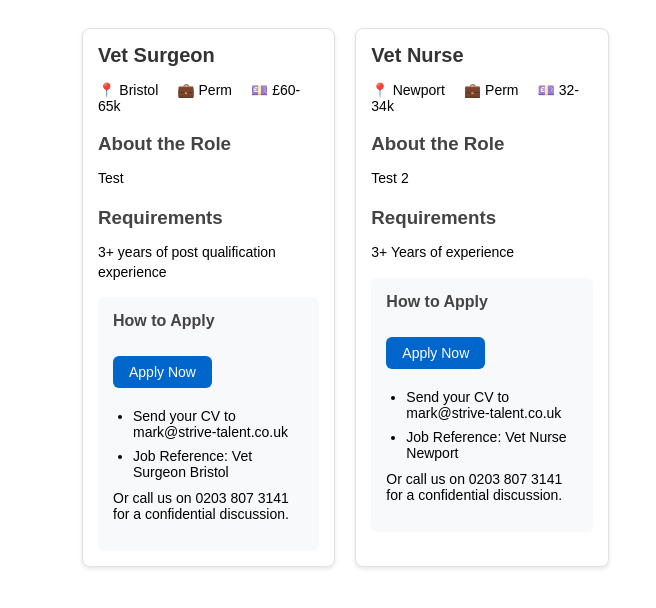
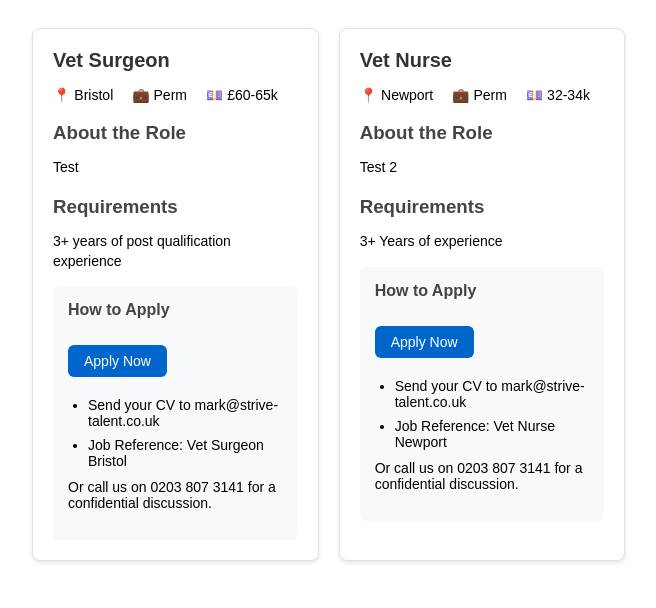
Before and after one commit to Sturmstrive/Jobs-feed, a plain HTML site: page index.html in a window 1280 px wide. Shown: the whole page, without its empty margins (158-814 px from the left). Drawn offline with Linux system fonts and the light colour scheme.

Commit message:
Update job feed

```diff
--- a/index.html
+++ b/index.html
@@ -1,8 +1,8 @@
 
-<div style="max-width: 800px; margin: 0 auto; padding: 20px; font-family: Arial, sans-serif;">
+<div style="max-width: 900px; margin: 0 auto; padding: 20px; font-family: Arial, sans-serif;">
   <div style="display: grid; grid-template-columns: repeat(3, 1fr); gap: 20px;">
 
-    <div style="background: #ffffff; border: 1px solid #e1e1e1; border-radius: 8px; padding: 15px; margin-bottom: 20px; box-shadow: 0 2px 4px rgba(0,0,0,0.1);">
+    <div style="background: #ffffff; border: 1px solid #e1e1e1; border-radius: 8px; padding: 20px; margin-bottom: 20px; box-shadow: 0 2px 4px rgba(0,0,0,0.1);">
       <h2 style="color: #333; margin-top: 0; margin-bottom: 15px; font-size: 20px;">Vet Surgeon</h2>
 
       <div style="margin-bottom: 15px; font-size: 14px;">
@@ -33,7 +33,7 @@
       </div>
     </div>
 
-    <div style="background: #ffffff; border: 1px solid #e1e1e1; border-radius: 8px; padding: 15px; margin-bottom: 20px; box-shadow: 0 2px 4px rgba(0,0,0,0.1);">
+    <div style="background: #ffffff; border: 1px solid #e1e1e1; border-radius: 8px; padding: 20px; margin-bottom: 20px; box-shadow: 0 2px 4px rgba(0,0,0,0.1);">
       <h2 style="color: #333; margin-top: 0; margin-bottom: 15px; font-size: 20px;">Vet Nurse</h2>
 
       <div style="margin-bottom: 15px; font-size: 14px;">
```
